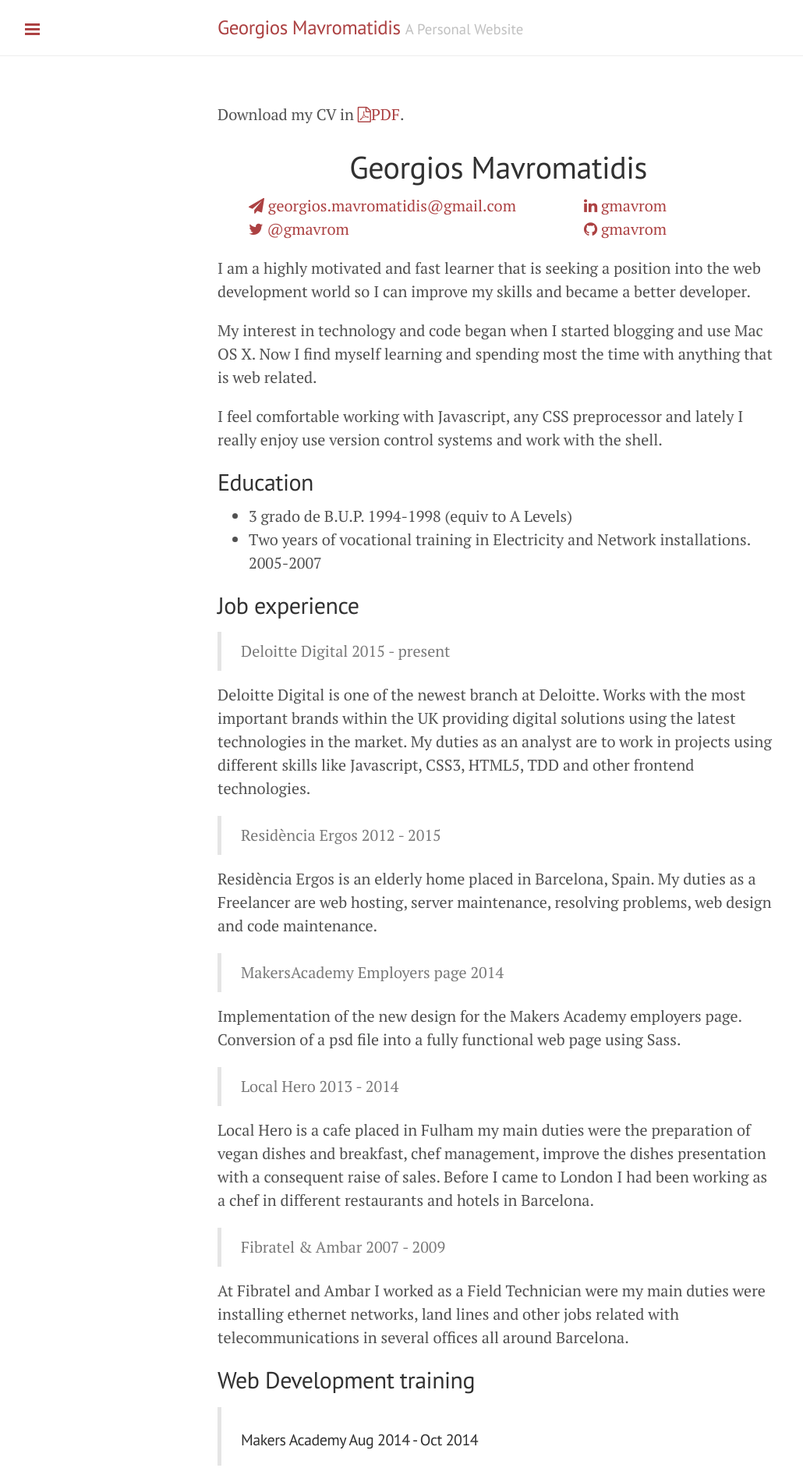
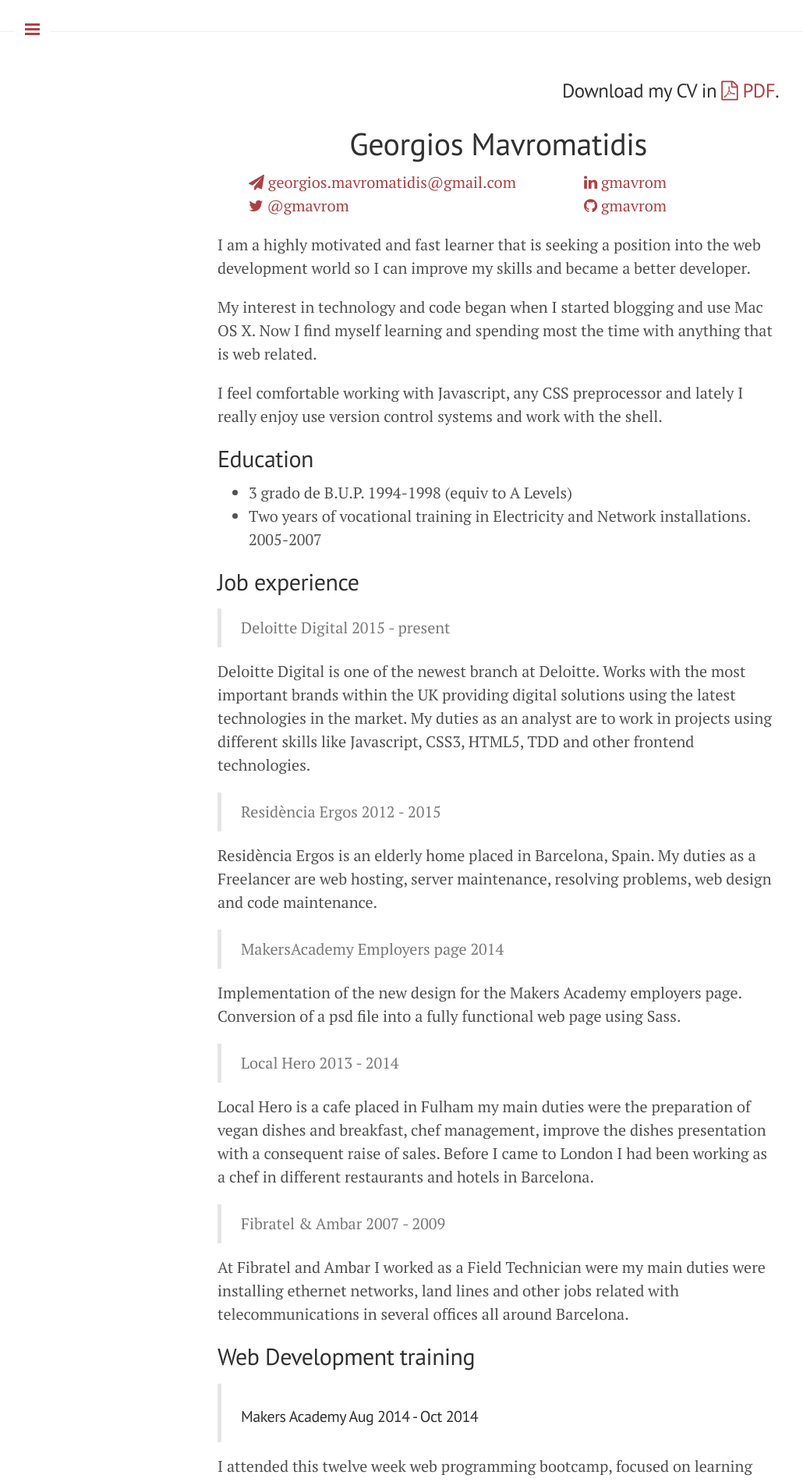
Before and after one commit to gmavrom33/gmavrom.github.io, a Jekyll site: the page built from cv/index.md, in a window 1280 px wide. Shown: the top 1900 px of the page at 78% size, without its empty margins (1-1031 px from the left). Built offline with Jekyll 4.4.1, drawn with Linux system fonts in a browser that asks for light colours; nearby versions of some CDN libraries; some of the changed lines change nothing that is shown.

Commit message:
Update index.md

```diff
--- a/cv/index.md
+++ b/cv/index.md
@@ -8,7 +8,12 @@
 	h1:first-child{ display: none }
 </style>
 
-Download my CV in <a href="https://www.linkedin.com/in/albertbyverdu"><i class="fa fa-file-pdf-o"></i>PDF</a>.
+<style>
+	h3{ text-align: right; }
+	h3:first-child{ display: none }
+</style>
+
+### Download my CV in <a href="https://www.linkedin.com/in/albertbyverdu"><i class="fa fa-file-pdf-o"></i> PDF</a>.
 
 # Georgios Mavromatidis
 
```
